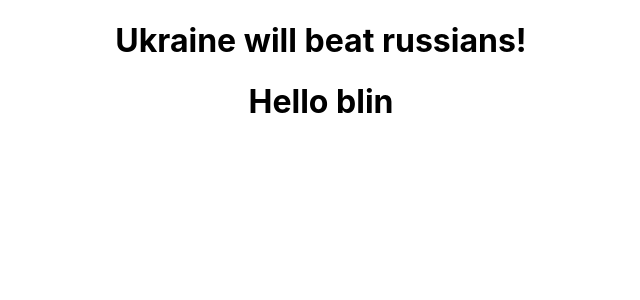
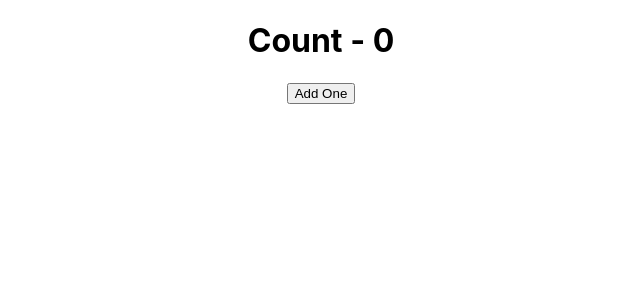
Before and after one commit to ErnestMk1/reactCourse, a React (Create React App) app in the folder my-app/: page / in a window 1280 px wide. Shown: the top 300 px of the page, without its empty margins (319-959 px from the left). Built offline with nearby package versions, Linux system fonts and the light colour scheme.

Commit message:
learning class components

```diff
--- a/my-app/src/App.js
+++ b/my-app/src/App.js
@@ -1,14 +1,18 @@
 import cs from './App.module.css';
+import Counter from './components/Counter';
 import Greet from './components/Greet';
 import Greetings from './components/GreetClass';
+import Message from './components/Message';
 
-function App() {
+const App = () => {
   return (
     <div className={cs.App}>
-      <Greet />
-      <Greetings />
+      {/* <Greet name="BANDERA"/>
+      <Greetings someProps="wannaMakeMoney"/> */}
+      {/* <Message /> */}
+      <Counter />
     </div>
   );
-}
+};
 
 export default App;
--- /dev/null
+++ b/my-app/src/components/Counter.jsx
@@ -0,0 +1,27 @@
+import { Component } from "react";
+
+class Counter extends Component {
+  constructor() {
+    super();
+    this.state = {
+      count: 0,
+    };
+  };
+
+  incrementNum() {
+    this.setState({
+      count: this.state.count + 1,
+    });
+  };
+
+  render() {
+    return (
+      <div>
+        <h1>Count - {this.state.count}</h1>
+        <button onClick={() => this.incrementNum()}>Add One</button>
+      </div>
+    );
+  };
+};
+
+export default Counter;
--- a/my-app/src/components/Greet.jsx
+++ b/my-app/src/components/Greet.jsx
@@ -1,6 +1,8 @@
-const Greet = () => {
+const Greet = (props) => {
   return (
-    <h1>Ukraine will beat russians!</h1>
+    <div>
+      <h1>Ukraine will beat russians! Batko nash {props.name} Ukraina matu</h1>
+    </div>
   )
 };
 
--- a/my-app/src/components/GreetClass.jsx
+++ b/my-app/src/components/GreetClass.jsx
@@ -2,7 +2,13 @@ import { Component } from "react";
 
 class Greetings extends Component {
   render() {
-    return <h1>Hello blin</h1>
+    return (
+      <div>
+        <h1>Hello blin</h1>
+
+        {this.props.someProps}
+      </div>
+    )
   };
 };
 
--- /dev/null
+++ b/my-app/src/components/Message.jsx
@@ -0,0 +1,27 @@
+import { Component } from "react";
+
+class Message extends Component {
+  constructor() {
+    super();
+    this.state = {
+      message: "Welcome, visitor!",
+    };
+  };
+
+  changeMessage() {
+    this.setState({
+      message: "You've been subscribed",
+    });
+  };
+
+  render() {
+    return (
+      <div>
+        <h1>{this.state.message}</h1>
+        <button onClick={() => this.changeMessage()}>subscribe</button>
+      </div>
+    )
+  };
+};
+
+export default Message;
```
